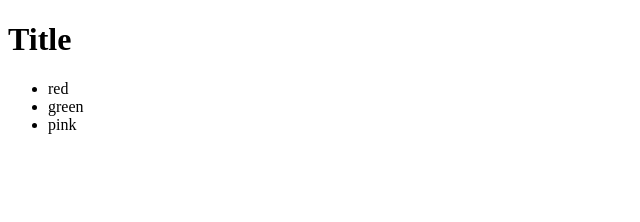
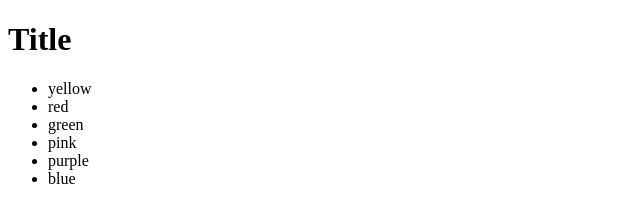
Before and after one commit to vaniii1/my-page, a plain HTML site: page index.html in a window 1280 px wide. Shown: the whole page, without its empty margins (0-640 px from the left). Drawn offline with Linux system fonts and the light colour scheme.

```diff
--- a/index.html
+++ b/index.html
@@ -9,9 +9,12 @@
 <body>
   <h1> Title</h1>
   <ul>
+    <li> yellow</li>
     <li> red</li>
     <li> green</li>
     <li> pink</li>
+    <li> purple</li>
+    <li> blue</li>
   </ul>
 </body>
 </html>
```
Also changed, not shown: style.css (added), 1 other file.
